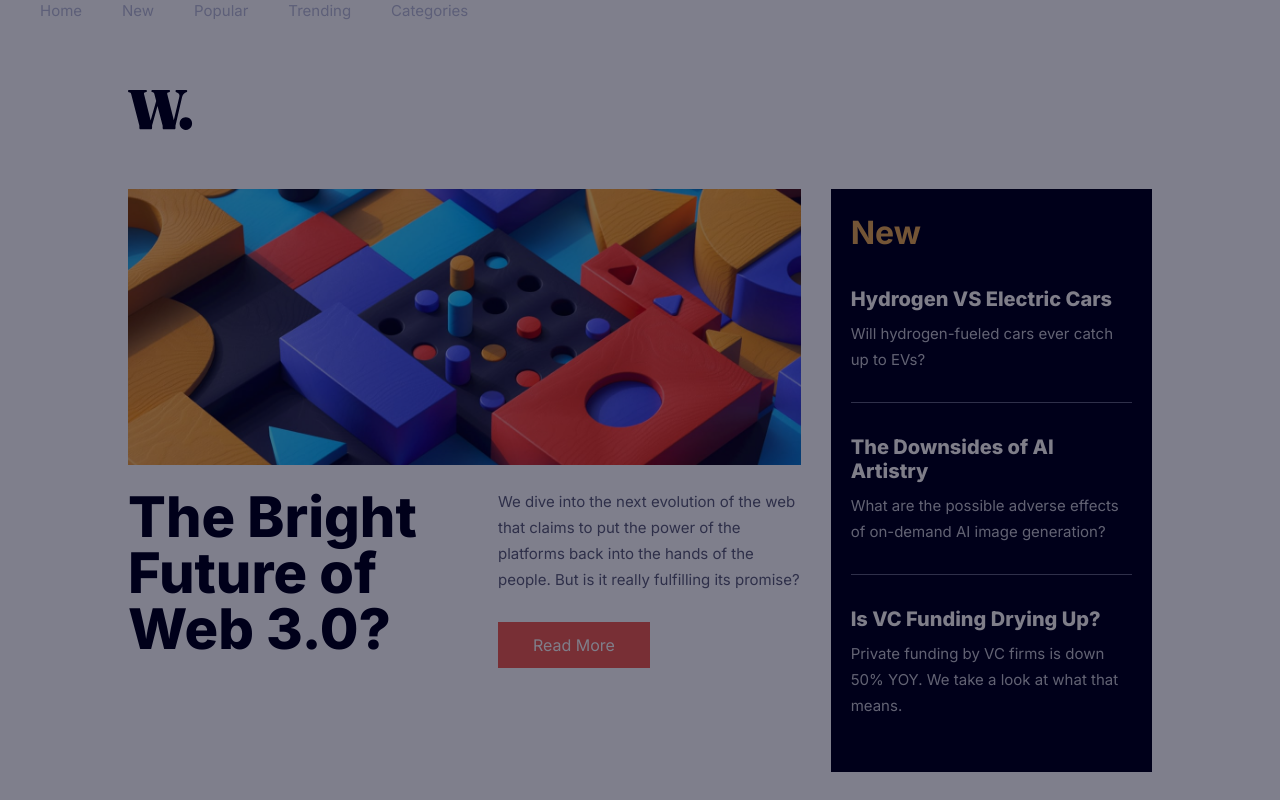
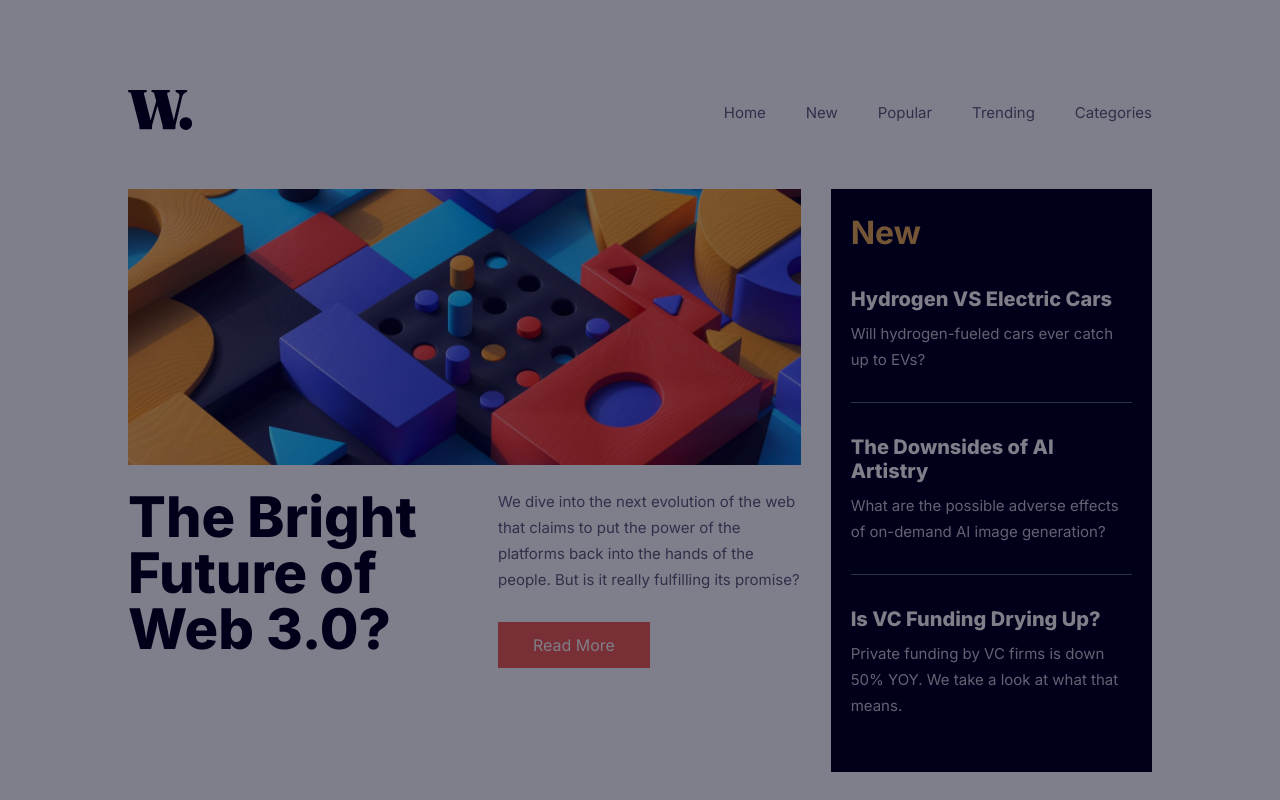
Before and after one commit to EdwardShanahan07/news-homepage-solution, a website: page index.html in a window 1280 px wide. Shown: the top 800 px of the page. Drawn offline with Linux system fonts and the light colour scheme.

Commit message:
Add overlay element for toggle menu

```diff
--- a/index.html
+++ b/index.html
@@ -53,6 +53,8 @@
           class="menu__close"
         />
       </div>
+
+      <div class="overlay"></div>
     </header>
 
     <main class="main">
--- a/src/scss/partials/_header.scss
+++ b/src/scss/partials/_header.scss
@@ -54,19 +54,17 @@ header {
       display: none;
     }
   }
+
+  & .overlay {
+    display: none;
+  }
 }
 
 header.active {
   position: relative;
 
   & nav {
-    background-color: rgba($Color-Dark-Blue, 0.5);
     display: block;
-    position: fixed;
-    top: 0;
-    left: 0;
-    width: 100%;
-    height: 100%;
   }
 
   & .menu {
@@ -84,4 +82,14 @@ header.active {
       top: 30px;
     }
   }
+
+  & .overlay {
+    background-color: rgba($Color-Dark-Blue, 0.5);
+    display: block;
+    width: 100%;
+    height: 100%;
+    top: 0;
+    left: 0;
+    position: fixed;
+  }
 }
```
Also changed, not shown: assets/css/index.css.
